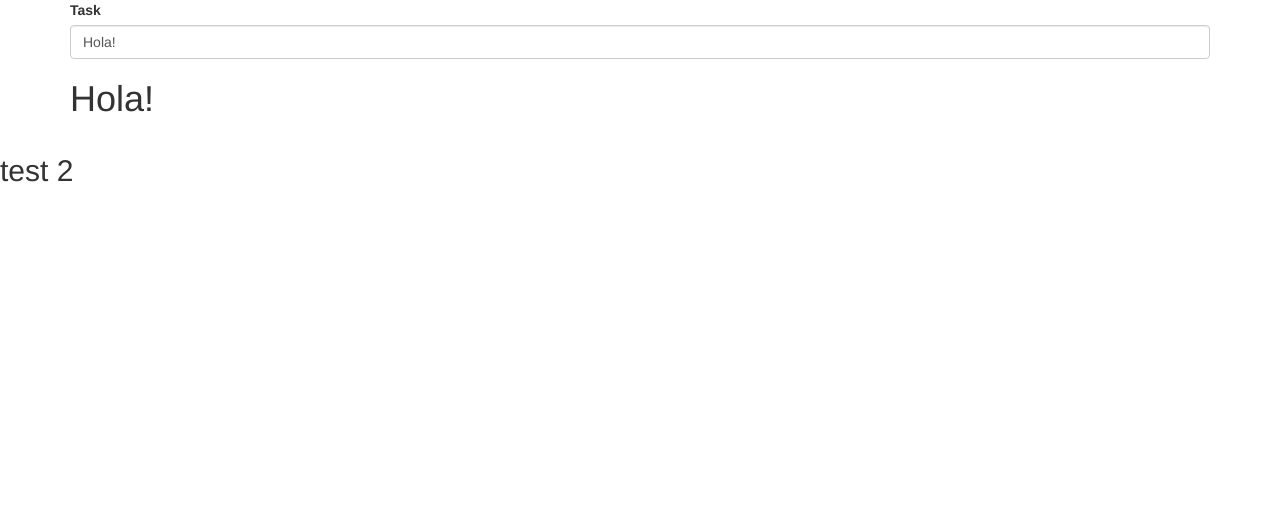
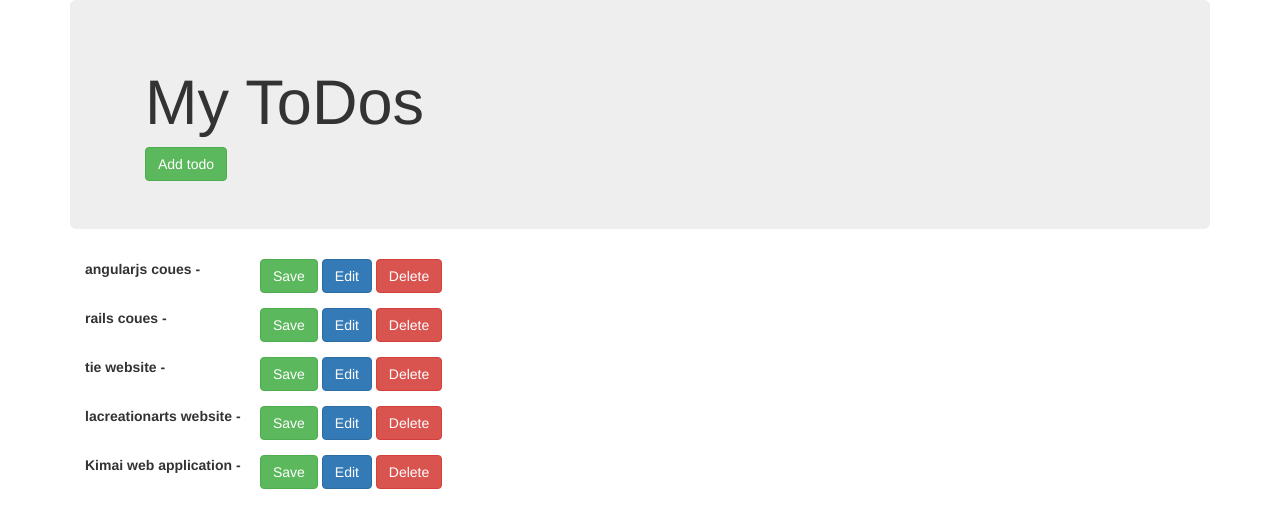
Before and after one commit to MoatazAbdAlmageed/todolist_teamtreehouse_angularjs, a plain HTML site: page index.html in a window 1280 px wide. Drawn offline with Linux system fonts and the light colour scheme.

Commit message:
03_03-Using ngrepeat to inject HTML for every data element

```diff
--- a/index.html
+++ b/index.html
@@ -8,18 +8,87 @@
 </head>
 <body>
 
-<div class="container">
+<div class="container" ng-controller="mainCtrl">
+<div class="jumbotron">
+	<div class="container">
+		<h1>My ToDos</h1>
+        <a href="" class="btn btn-success" ng-click="addtodo()">Add todo</a>
+	</div>
+</div>
+    <div ng-repeat="todo in todos">
 
-    <div class="form-group" ng-controller="GreetingController">
-        <label for="exampleInputEmail1">Task</label>
-        <input ng-model="task" type="text" class="form-control" placeholder="Enter Task Here">
-    <h1>{{ task }}</h1>
+
+
+    <div class="list form-group">
+        <!--<div class="checkbox">-->
+        	<!--<label>-->
+        		<!--<input type="checkbox" value="" id="" ng-model="todo.completed">-->
+
+        	<!--</label>-->
+        <!--</div>-->
+        <label for="todo_text" class="col-sm-2 control-label" ng-hide="editing">{{todo.name}} - {{todo.completed}}</label>
+
+        <input type="text" ng-model="todo.name" name="name" id="todo_text" class="form-control editing_label" placeholder="{{todo.name}}" required="required" ng-show="editing">
+
+
     </div>
+    <div class="actions" >
+        <a href="" class="btn btn-success" ng-click="saveTodo()">Save</a>
+        <a href="" class="btn btn-primary" ng-click="editing = !editing">Edit</a>
+        <a href="" class="btn btn-danger delete" ng-click="deleteTodo()">Delete</a>
+
+        <!--
+        Edit
+        Save
+        Delete
+        -->
+        <!--<hr>-->
+        <!--<h1>Todos</h1>-->
+        <!--<ol class="list-group" ng-repeat="todo in todos">-->
+        	<!--<li class="list-group-item">{{todo.name}}</li>-->
+        <!--</ol>-->
+
+        <!--{{todos | json}}-->
+    </div>
+
+    </div>
+    <!--<div class="form-group" >-->
+        <!--<label for="exampleInputEmail1">todo</label>-->
+        <!--<input ng-model="todo" type="text" class="form-control" placeholder="Enter todo Here">-->
+    <!--<h1>{{ todo }}</h1>-->
+    <!--</div>-->
+
+
+
+
+    <!---->
+    <!--&lt;!&ndash;E for Element name&ndash;&gt;-->
+    <!--<w3-test-directive></w3-test-directive>-->
+
+    <!--&lt;!&ndash;A for Attribute&ndash;&gt;-->
+
+    <!--<h1 w3-test-directive></h1>-->
+    <!--<p w3-test-directive></p>-->
+
+    <!--&lt;!&ndash;C for Class&ndash;&gt;-->
+    <!--<p class="w3-test-directive"></p>-->
+    <!--&lt;!&ndash;M for Comment&ndash;&gt;-->
+
+    <!--<div class="jumbotron">-->
+    	<!--<div class="container">-->
+    		<!--<h1 w3-test-directive></h1>-->
+    		<!--<p>Contents...</p>-->
+    		<!--<p>-->
+    			<!--<a class="btn btn-primary btn-lg">Learn more</a>-->
+    		<!--</p>-->
+    	<!--</div>-->
+    <!--</div>-->
+
+
 </div>
+
 </body>
 
-
-<h2>test 2</h2>
 <script src="bower_components/angular/angular.min.js"></script>
 <script src="js/app.js"></script>
 </html>
--- a/js/app.js
+++ b/js/app.js
@@ -6,6 +6,61 @@
 var myApp = angular.module('todoListApp',[]);
 
 
-myApp.controller('GreetingController', ['$scope', function($scope) {
-    $scope.task = 'Hola!';
+myApp.controller('mainCtrl', ['$scope', function($scope) {
+$scope.todos = [
+    {"name" :"angularjs coues"},
+    {"name" : "rails coues"},
+    {"name" : "tie website"},
+    {"name" : "lacreationarts website"},
+    {"name" : "Kimai web application"},
+
+];
+    $scope.todo ={};
+    // $scope.editlabel ="Edit";
+    $scope.todo.name = 'a simple todo!';
+    //
+    // if ($scope.editing =true){
+    // $scope.editlabel ="Save";
+    // }
+    // else    {
+    //
+    // $scope.editlabel ="Edit";
+    // }
+
+
+    $scope.saveTodo = function () {
+    } ;
+
+    $scope.editTodo = function () {
+        //
+        // if ($scope.todo.editing  == true) {
+        // $scope.todo.editing = false;
+        //
+        // }
+
+        console.log('edittodo');
+    };
+
+    $scope.deleteTodo = function () {
+        console.log('deletetodo');
+    };
+
 }]);
+
+myApp.controller('newCtrl', ['$scope', function($scope) {
+    $scope.whoIAm = function () {
+        console.log('Iam a newCtrl');
+    }
+}]);
+
+
+
+// myApp.directive("w3TestDirective", function() {
+//     return {
+//         template : "Made by a directive!",
+//         restrict :"C",
+//         restrict :"A",
+//         restrict :"M",
+//         restrict :"E",
+//     };
+// });
```
